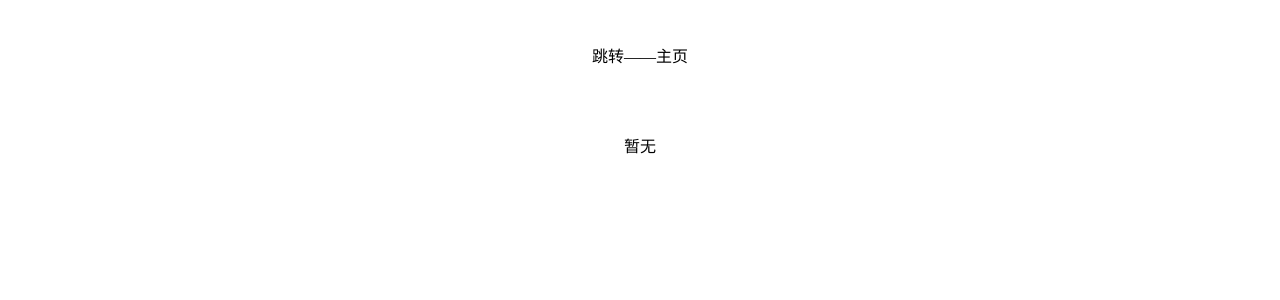
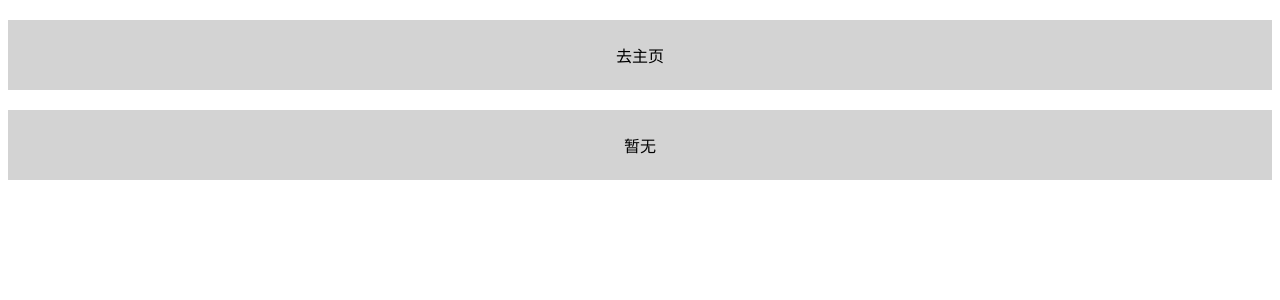
Before and after one commit to YannisCheng/my_vue, a Vue app: page /home#/home in a window 1280 px wide. Shown: the top 300 px of the page. Built offline with nearby package versions, Linux system fonts and the light colour scheme.

Commit message:
路由修改

```diff
--- a/src/views/home/AppIndex.vue
+++ b/src/views/home/AppIndex.vue
@@ -1,6 +1,6 @@
 <template>
     <div id="to_ximalaya">
-        <div id="div_one" @click="toMainIndex" class="div_basic" style="color: black"> 跳转——主页</div>
+        <div id="div_one" @click="toMainIndex" class="div_basic" style="color: black">去主页</div>
         <div id="div_two" class="div_basic" style="color: black"> 暂无 </div>
     </div>
 </template>
@@ -13,8 +13,6 @@
         },
         methods: {
             toMainIndex() {
-                let url = this.$router.resolve('main')
-                window.open(url.href,'_blank')
                 this.$router.push({ name: 'main' })
             }
         }
@@ -30,5 +28,6 @@
         width: 100%;
         border: 2px;
         height: 70px;
+        background: lightgrey;
     }
 </style>
```
